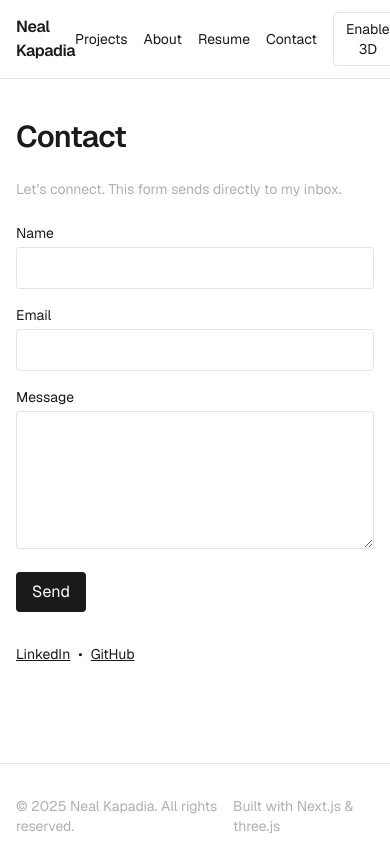
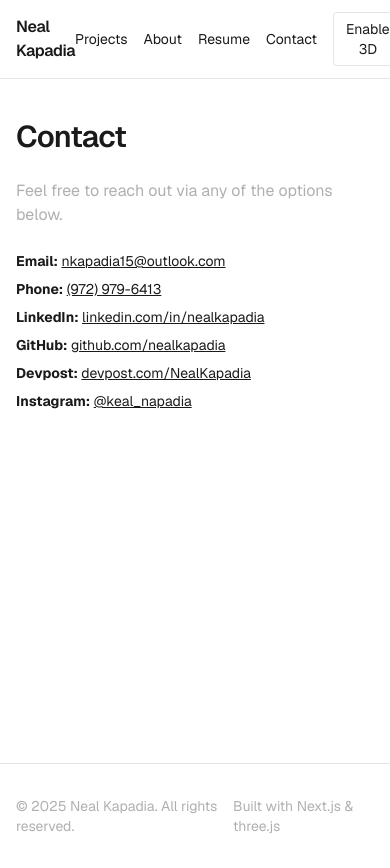
Before and after one commit to NealKapadia/Neal-Kapadia, a Next.js app: page /contact in a window 390 px wide. Built offline with nearby package versions, Linux system fonts and the light colour scheme.

Commit message:
ui: always-on 3D + working typewriter; diagonal winner ribbons; mobile-friendly resume viewer; static contact with Devpost/Instagram; remove lite mode remnants

```diff
--- a/src/app/contact/page.tsx
+++ b/src/app/contact/page.tsx
@@ -1,69 +1,28 @@
-"use client";
-
-import { useState } from "react";
-import { useForm } from "react-hook-form";
-import { z } from "zod";
-import { zodResolver } from "@hookform/resolvers/zod";
-
-const schema = z.object({
-  name: z.string().min(1, "Name is required"),
-  email: z.string().email("Invalid email"),
-  message: z.string().min(10, "Please provide more details"),
-});
-
-type FormData = z.infer<typeof schema>;
-
 export default function ContactPage() {
-  const [status, setStatus] = useState<"idle" | "sending" | "success" | "error">("idle");
-  const { register, handleSubmit, formState: { errors }, reset } = useForm<FormData>({ resolver: zodResolver(schema) });
-
-  const onSubmit = async (data: FormData) => {
-    setStatus("sending");
-    try {
-      const res = await fetch("/api/contact", {
-        method: "POST",
-        headers: { "Content-Type": "application/json" },
-        body: JSON.stringify(data),
-      });
-      if (!res.ok) throw new Error("Request failed");
-      setStatus("success");
-      reset();
-    } catch {
-      setStatus("error");
-    }
-  };
-
   return (
     <div className="mx-auto max-w-2xl px-4 py-10 space-y-6">
       <h1 className="text-3xl font-semibold tracking-tight">Contact</h1>
-      <p className="text-[color:var(--muted)] text-sm">Let’s connect. This form sends directly to my inbox.</p>
-      <form onSubmit={handleSubmit(onSubmit)} className="space-y-4">
-        <div>
-          <label className="block text-sm">Name</label>
-          <input className="mt-1 w-full rounded border border-black/10 dark:border-white/15 bg-white/80 dark:bg-black/20 p-2" {...register("name")} />
-          {errors.name && <p className="text-xs text-red-600 mt-1">{errors.name.message}</p>}
-        </div>
-        <div>
-          <label className="block text-sm">Email</label>
-          <input className="mt-1 w-full rounded border border-black/10 dark:border-white/15 bg-white/80 dark:bg-black/20 p-2" {...register("email")} />
-          {errors.email && <p className="text-xs text-red-600 mt-1">{errors.email.message}</p>}
-        </div>
-        <div>
-          <label className="block text-sm">Message</label>
-          <textarea rows={5} className="mt-1 w-full rounded border border-black/10 dark:border-white/15 bg-white/80 dark:bg-black/20 p-2" {...register("message")} />
-          {errors.message && <p className="text-xs text-red-600 mt-1">{errors.message.message}</p>}
-        </div>
-        <button disabled={status === "sending"} className="px-4 py-2 rounded bg-[color:var(--foreground)] text-[color:var(--background)] hover:opacity-90 disabled:opacity-60">
-          {status === "sending" ? "Sending..." : "Send"}
-        </button>
-        {status === "success" && <p className="text-sm text-green-700">Thanks! I’ll be in touch soon.</p>}
-        {status === "error" && <p className="text-sm text-red-600">Something went wrong. Please try again later.</p>}
-      </form>
-      <div className="pt-2 text-sm">
-        <a className="underline" href="https://www.linkedin.com/in/neal-kapadia" target="_blank" rel="noreferrer">LinkedIn</a>
-        <span className="mx-2">•</span>
-        <a className="underline" href="https://github.com/nealkapadia" target="_blank" rel="noreferrer">GitHub</a>
-      </div>
+      <p className="text-[color:var(--muted)]">Feel free to reach out via any of the options below.</p>
+      <ul className="space-y-2 text-sm">
+        <li>
+          <strong>Email:</strong> <a className="underline" href="mailto:nkapadia15@outlook.com">nkapadia15@outlook.com</a>
+        </li>
+        <li>
+          <strong>Phone:</strong> <a className="underline" href="tel:+19729796413">(972) 979-6413</a>
+        </li>
+        <li>
+          <strong>LinkedIn:</strong> <a className="underline" href="https://www.linkedin.com/in/nealkapadia" target="_blank" rel="noreferrer">linkedin.com/in/nealkapadia</a>
+        </li>
+        <li>
+          <strong>GitHub:</strong> <a className="underline" href="https://github.com/nealkapadia" target="_blank" rel="noreferrer">github.com/nealkapadia</a>
+        </li>
+        <li>
+          <strong>Devpost:</strong> <a className="underline" href="https://devpost.com/NealKapadia" target="_blank" rel="noreferrer">devpost.com/NealKapadia</a>
+        </li>
+        <li>
+          <strong>Instagram:</strong> <a className="underline" href="https://www.instagram.com/keal_napadia/" target="_blank" rel="noreferrer">@keal_napadia</a>
+        </li>
+      </ul>
     </div>
   );
 }
--- a/src/app/projects/page.tsx
+++ b/src/app/projects/page.tsx
@@ -10,15 +10,15 @@ export default function ProjectsPage() {
         {projects.map((p) => (
           <li key={p.slug} className="rounded-lg border border-black/10 dark:border-white/15 bg-white/80 dark:bg-black/20 overflow-hidden">
             {p.coverImage && (
-              <div className="relative aspect-[16/9] w-full bg-surface border-b border-black/10 dark:border-white/10">
+              <div className="relative aspect-[16/9] w-full bg-surface border-b border-black/10 dark:border-white/10 overflow-hidden">
                 <Image src={p.coverImage} alt={p.title} fill sizes="(max-width: 640px) 100vw, (max-width: 1024px) 50vw, 33vw" className="object-cover" />
                 {p.winner && (
-                  <span className="absolute top-2 left-2 text-xs px-2 py-1 rounded bg-[color:var(--accent)] text-white shadow">🏆 Winner</span>
+                  <span className="pointer-events-none select-none absolute -left-10 top-3 rotate-[-45deg] bg-[color:var(--accent)] text-white px-10 py-1 text-xs shadow">🏆 Winner</span>
                 )}
               </div>
             )}
             <div className="p-5">
-              <h2 className="text-xl font-semibold"><Link className="hover:underline" href={`/projects/${p.slug}`}>{p.title}</Link></h2>
+              <h2 className="text-xl font-semibold">{p.title}</h2>
               {p.summary && (
                 <p className="text-sm text-[color:var(--muted)] mt-1">{p.summary}</p>
               )}
@@ -40,7 +40,7 @@ export default function ProjectsPage() {
                   <a href={p.links.demo} target="_blank" rel="noreferrer" className="underline text-sm">View Demo →</a>
                 )}
                 {!p.links?.repo && !p.links?.devpost && !p.links?.demo && (
-                  <Link className="underline text-sm" href={`/projects/${p.slug}`}>View details →</Link>
+                  <span className="text-sm text-[color:var(--muted)]">Links coming soon</span>
                 )}
               </div>
             </div>
--- a/src/app/resume/page.tsx
+++ b/src/app/resume/page.tsx
@@ -11,11 +11,30 @@ export default function ResumePage() {
         >
           Download PDF
         </a>
+        <a
+          href="/Resume.pdf"
+          target="_blank"
+          rel="noreferrer"
+          className="px-4 py-2 rounded border border-black/10 dark:border-white/15 hover:bg-surface"
+        >
+          Open in new tab
+        </a>
       </div>
-      <div className="mt-4 h-[80vh] w-full border border-black/10 dark:border-white/15 rounded overflow-hidden bg-surface">
-        <object data="/Resume.pdf" type="application/pdf" className="h-full w-full">
-          <p className="p-4 text-sm">PDF preview unavailable. Please use the download button above.</p>
-        </object>
+      <div className="mt-4 w-full rounded overflow-hidden">
+        {/* On small screens, avoid embedding (mobile dark mode PDF viewers can invert colors). */}
+        <div className="md:hidden">
+          <a
+            href="/Resume.pdf"
+            target="_blank"
+            rel="noreferrer"
+            className="inline-block px-4 py-2 rounded border border-black/10 dark:border-white/15 hover:bg-surface"
+          >
+            View PDF →
+          </a>
+        </div>
+        <div className="hidden md:block h-[80vh] w-full border border-black/10 dark:border-white/15 rounded overflow-hidden bg-white">
+          <object data="/Resume.pdf#toolbar=1" type="application/pdf" className="h-full w-full" />
+        </div>
       </div>
     </div>
   );
--- a/src/components/ClientHome.tsx
+++ b/src/components/ClientHome.tsx
@@ -1,8 +1,8 @@
 "use client";
 
 import dynamic from "next/dynamic";
-import { useUI } from "../store/ui";
 import Link from "next/link";
+import Typewriter from "./Typewriter";
 
 const Scene = dynamic(() => import("./ThreeScene"), {
   ssr: false,
@@ -12,41 +12,23 @@ const Scene = dynamic(() => import("./ThreeScene"), {
 });
 
 export default function ClientHome() {
-  const { liteMode } = useUI();
   return (
     <div className="mx-auto max-w-6xl px-4 py-6 space-y-8">
-      {!liteMode && <Scene />}
+      <Scene />
 
       <section className="space-y-3">
         <h1 className="text-3xl sm:text-5xl font-semibold tracking-tight">
-          Neal Kapadia
+          <Typewriter text="Neal Kapadia" />
         </h1>
-        <p className="text-[color:var(--muted)] max-w-2xl">
-          I build at the intersection of AI/ML, biotech, and playful 3D UX. Curious by default, practical by design.
-        </p>
+        <p className="text-[color:var(--muted)] max-w-2xl">AI/ML • Biotech • 3D UX</p>
         <div className="flex gap-3">
           <Link href="/projects" className="px-4 py-2 rounded bg-[color:var(--foreground)] text-[color:var(--background)] hover:opacity-90">Explore Projects</Link>
           <Link href="/resume" className="px-4 py-2 rounded border border-black/10 dark:border-white/15 hover:bg-surface">Resume</Link>
           <Link href="/contact" className="px-4 py-2 rounded border border-black/10 dark:border-white/15 hover:bg-surface">Contact</Link>
         </div>
-        <p className="text-xs text-[color:var(--muted)]">Also into: Tennis • Golf • Weightlifting • Piano • Anime</p>
       </section>
 
-      {liteMode && (
-        <section className="space-y-3">
-          <h2 className="text-xl font-semibold">Lite mode</h2>
-          <p className="text-[color:var(--muted)]">3D disabled. Browse via text navigation:</p>
-          <ul className="list-disc pl-5 text-sm">
-            <li><Link href="/projects" className="underline">Projects</Link></li>
-            <li><Link href="/about" className="underline">About</Link></li>
-            <li><Link href="/contact" className="underline">Contact</Link></li>
-          </ul>
-        </section>
-      )}
-
-      {!liteMode && (
-        <p className="text-xs text-[color:var(--muted)]">Tip: Drag to orbit • Click a card to open GitHub/Devpost or a case study.</p>
-      )}
+      <p className="text-xs text-[color:var(--muted)]">Tip: Drag to orbit • Click a card to open GitHub/Devpost.</p>
     </div>
   );
 }
--- /dev/null
+++ b/src/components/Typewriter.tsx
@@ -0,0 +1,19 @@
+"use client";
+
+import { useEffect, useState } from "react";
+
+export default function Typewriter({ text, speed = 35 }: { text: string; speed?: number }) {
+  const [out, setOut] = useState("");
+  useEffect(() => {
+    let i = 0;
+    setOut("");
+    const tick = () => {
+      i = Math.min(text.length, i + 1);
+      setOut(text.slice(0, i));
+      if (i < text.length) requestAnimationFrame(tick);
+    };
+    const id = requestAnimationFrame(tick);
+    return () => cancelAnimationFrame(id);
+  }, [text]);
+  return <span>{out}</span>;
+}
```
